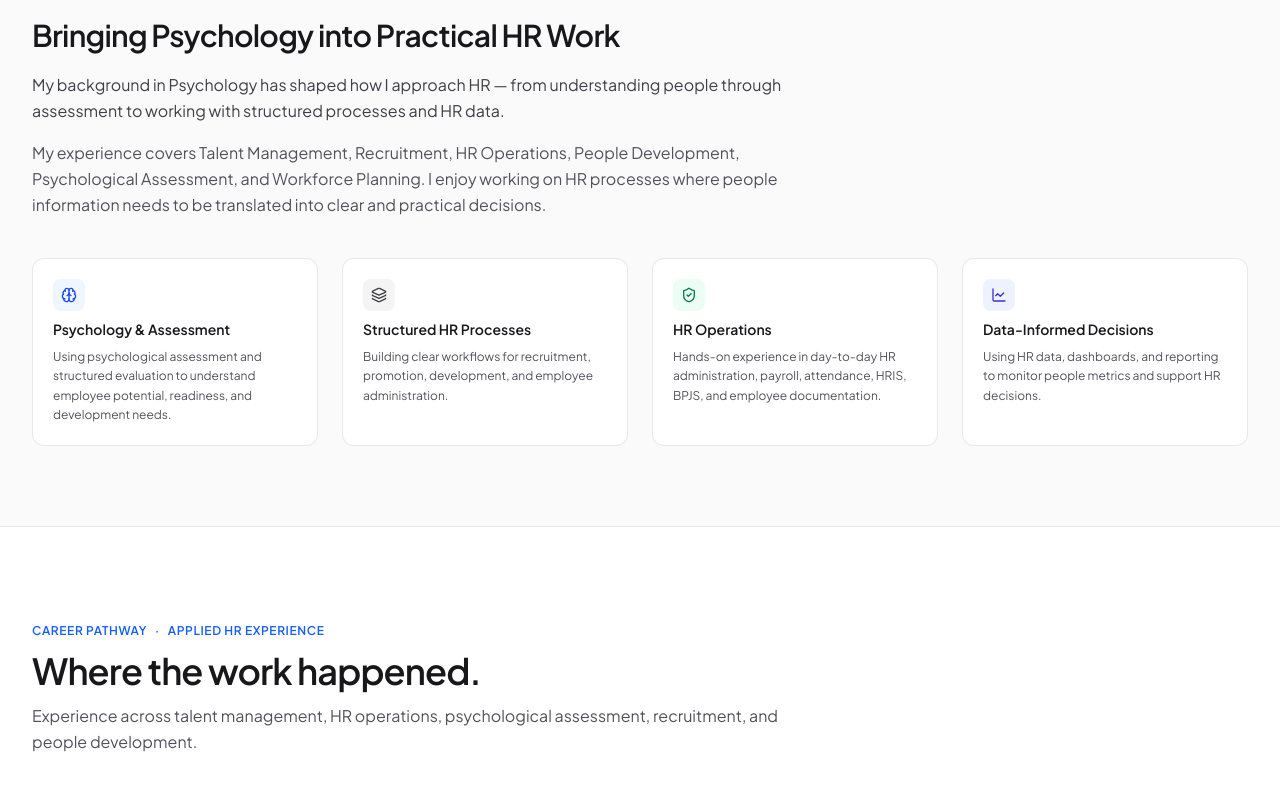
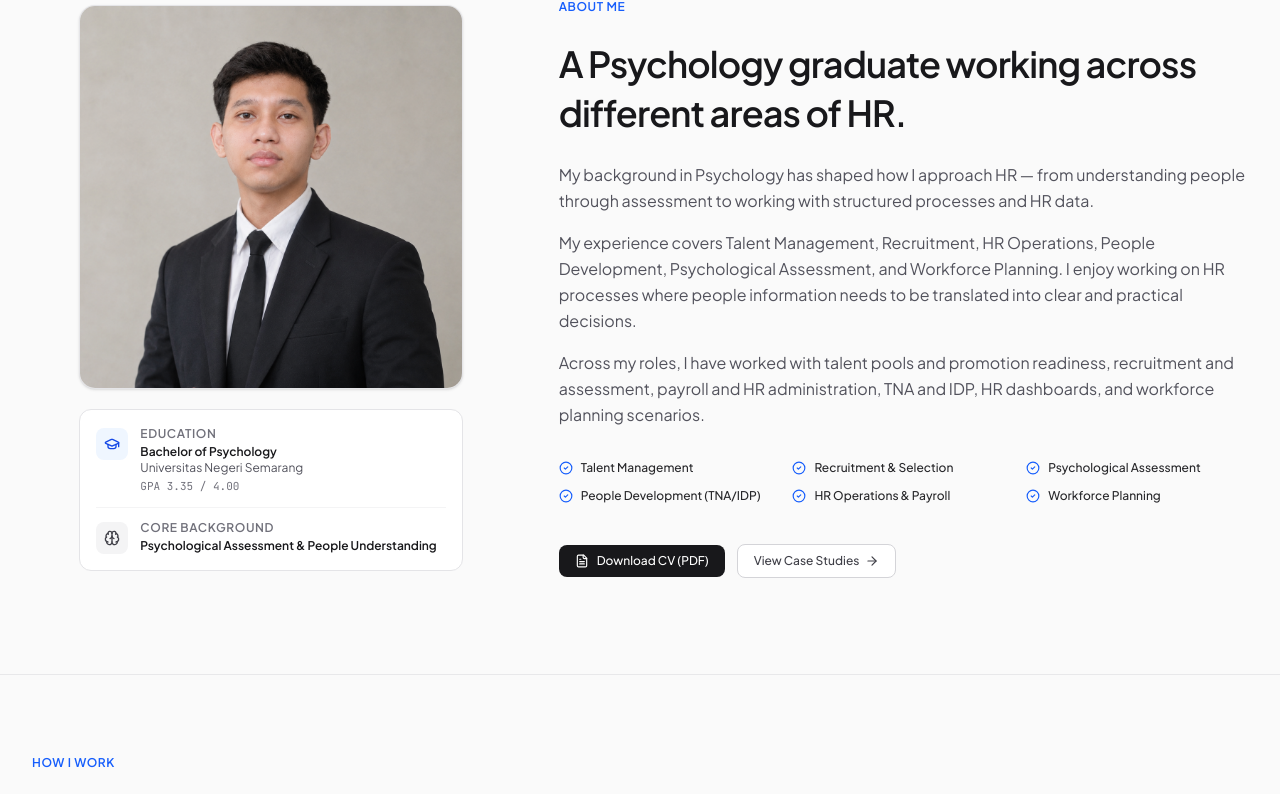
Before and after one commit to siagianrio10-cell/rio-koresh-portfolio, a React (Vite) app: page / in a window 1280 px wide. Shown: the part 799-1593 px from the top of the page. Built offline with nearby package versions, Linux system fonts and the light colour scheme.

Commit message:
Update App.tsx

```diff
--- a/src/App.tsx
+++ b/src/App.tsx
@@ -20,6 +20,7 @@ export default function App() {
   useEffect(() => {
     const handleHashChange = () => {
       const hash = window.location.hash.replace("#", "");
+
       if (hash.startsWith("project-")) {
         setActiveCaseStudyId(hash);
       } else if (hash) {
@@ -29,8 +30,12 @@ export default function App() {
     };
 
     handleHashChange();
+
     window.addEventListener("hashchange", handleHashChange);
-    return () => window.removeEventListener("hashchange", handleHashChange);
+
+    return () => {
+      window.removeEventListener("hashchange", handleHashChange);
+    };
   }, []);
 
   const handleOpenCaseStudy = (projectId: string) => {
@@ -41,10 +46,14 @@ export default function App() {
   const handleCloseCaseStudy = () => {
     setActiveCaseStudyId(null);
     window.location.hash = "projects";
+
     // Smooth scroll back to projects section
     setTimeout(() => {
       const el = document.getElementById("projects");
-      if (el) el.scrollIntoView({ behavior: "smooth" });
+
+      if (el) {
+        el.scrollIntoView({ behavior: "smooth" });
+      }
     }, 50);
   };
 
@@ -54,13 +63,20 @@ export default function App() {
     window.location.hash = sectionId;
 
     if (sectionId === "home") {
-      window.scrollTo({ top: 0, behavior: "smooth" });
+      window.scrollTo({
+        top: 0,
+        behavior: "smooth",
+      });
+
       return;
     }
 
     const el = document.getElementById(sectionId);
+
     if (el) {
-      el.scrollIntoView({ behavior: "smooth" });
+      el.scrollIntoView({
+        behavior: "smooth",
+      });
     }
   };
 
@@ -95,23 +111,23 @@ export default function App() {
             />
           </div>
 
-          {/* 2. Short Positioning Statement */}
-          <PositioningStatement />
-
-          {/* 3. Experience Overview Timeline */}
-          <ExperienceSection onSelectProject={handleOpenCaseStudy} />
-
-          {/* 4. Featured Projects with 6 Interactive Case Studies */}
-          <FeaturedProjects onOpenCaseStudy={handleOpenCaseStudy} />
-
-          {/* 5. HR Capabilities / Practice Areas */}
-          <CapabilitiesSection />
-
-          {/* 6. Grounded About Section */}
+          {/* 2. About Me */}
           <AboutSection
             onOpenCV={() => setIsCVModalOpen(true)}
             onExploreProjects={() => handleNavigate("projects")}
           />
+
+          {/* 3. How I Work / Positioning */}
+          <PositioningStatement />
+
+          {/* 4. Experience Overview Timeline */}
+          <ExperienceSection onSelectProject={handleOpenCaseStudy} />
+
+          {/* 5. Featured Projects with 6 Interactive Case Studies */}
+          <FeaturedProjects onOpenCaseStudy={handleOpenCaseStudy} />
+
+          {/* 6. HR Capabilities / Practice Areas */}
+          <CapabilitiesSection />
 
           {/* 7. Professional Contact CTA */}
           <ContactSection onOpenCV={() => setIsCVModalOpen(true)} />
```
